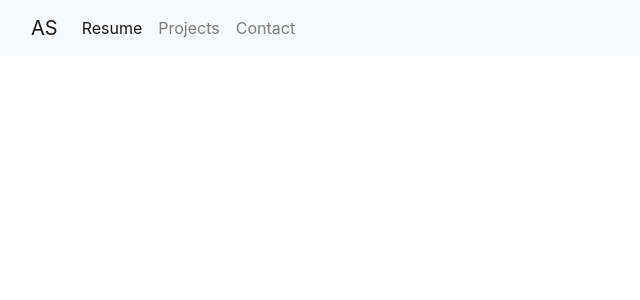
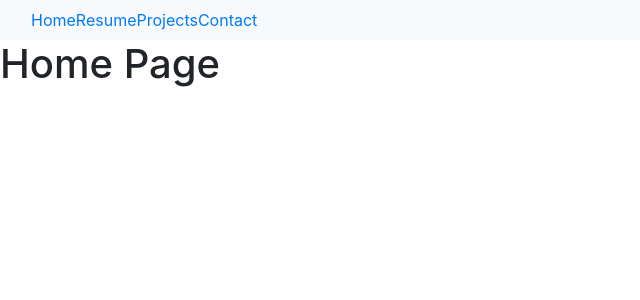
Before and after one commit to anlsim/anlsim.github.io, a React (Create React App) app: page / in a window 1280 px wide. Shown: the top 300 px of the page, without its empty margins (0-640 px from the left). Built offline with nearby package versions, Linux system fonts and the light colour scheme.

Commit message:
Adding React Router / NavBar links

```diff
--- a/src/App.js
+++ b/src/App.js
@@ -1,13 +1,31 @@
+import React, {Component} from 'react';
+import { BrowserRouter as Router,
+Route,
+} from 'react-router-dom';
 import './App.css';
 import "bootstrap/dist/css/bootstrap.min.css";
 import NavBar from './components/NavBar';
-import HomaPage from './pages/HomePage';
+import HomePage from './pages/HomePage';
 import ProjectsPage from './pages/ProjectsPage';
 import ContactPage from './pages/ContactPage';
+import ResumePage from './pages/ContactPage';
+
 function App() {
   return (
     <>
-    <NavBar />
+    <Router>
+      <div>
+          <NavBar />
+      </div>
+      <div>
+          <Route path="/" component= {HomePage} exact/>
+          <Route path="/resume" component= {ResumePage} />
+          <Route path="/projects" component= {ProjectsPage} />
+          <Route path="/contact" component= {ContactPage} />
+      </div>
+
+    </Router>
+
     <div></div>
    </>
   );
--- a/src/components/NavBar.js
+++ b/src/components/NavBar.js
@@ -1,24 +1,27 @@
 import React from 'react';
+import {Link} from 'react-router-dom';
 
 const NavBar = () => {
 
     return (
         <nav className ="navbar navbar-expand-lg navbar-light bg-light">
         <div className="container-fluid">
-          <a className="navbar-brand" href="#">AS</a>
+        <Link to="/">Home</Link>
           <button className="navbar-toggler" type="button" data-bs-toggle="collapse" data-bs-target="#navbarSupportedContent" aria-controls="navbarSupportedContent" aria-expanded="false" aria-label="Toggle navigation">
             <span className="navbar-toggler-icon"></span>
           </button>
           <div className="collapse navbar-collapse" id="navbarSupportedContent">
             <ul className="navbar-nav me-auto mb-2 mb-lg-0">
               <li className="nav-item">
-                <a className="nav-link active" aria-current="page" href="#">Resume</a>
+                <Link to="/Resume">Resume</Link>
+
               </li>
               <li className="nav-item">
-                <a className="nav-link" href="#">Projects</a>
+              <Link to="/projects">Projects</Link>
               </li>
               <li className="nav-item">
-                <a className="nav-link" href="#">Contact</a>
+              <Link to="/contact">Contact</Link>
+
               </li>
 
 
```
